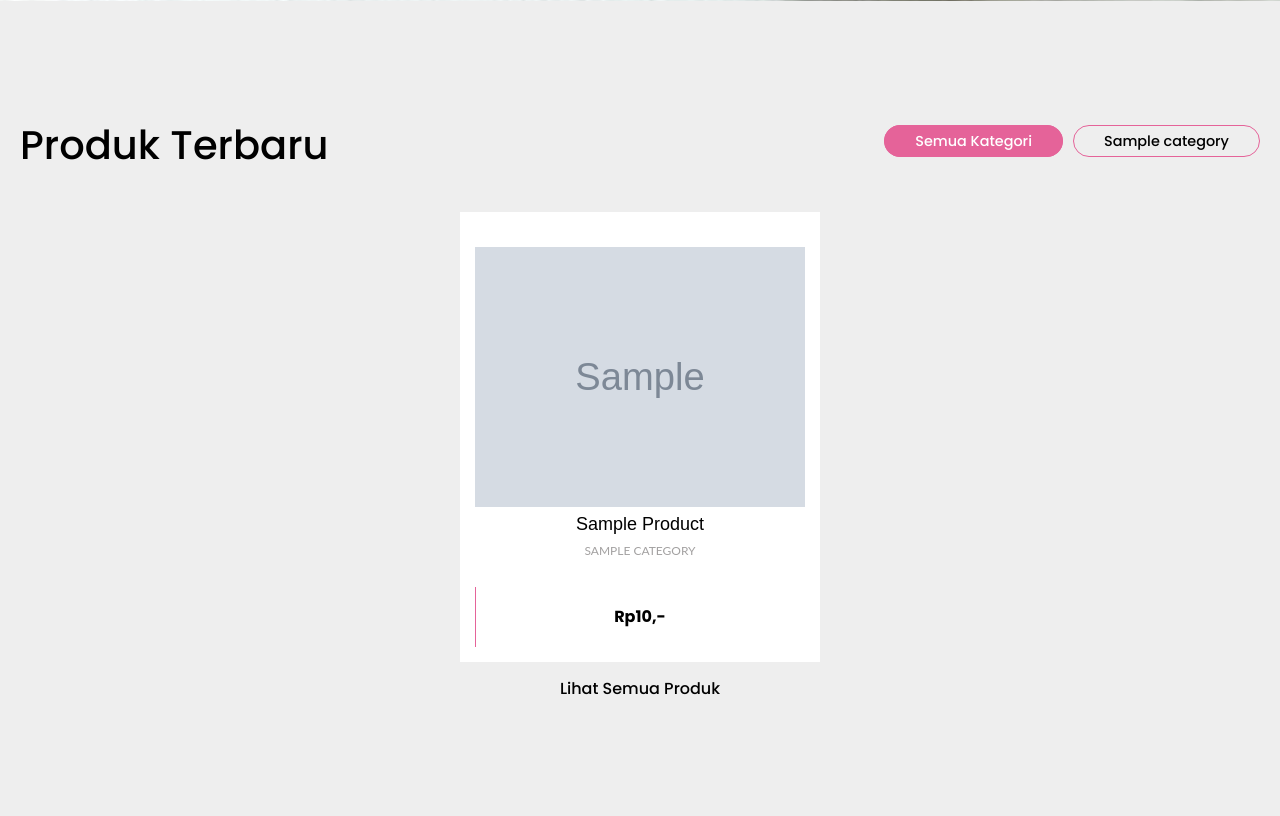
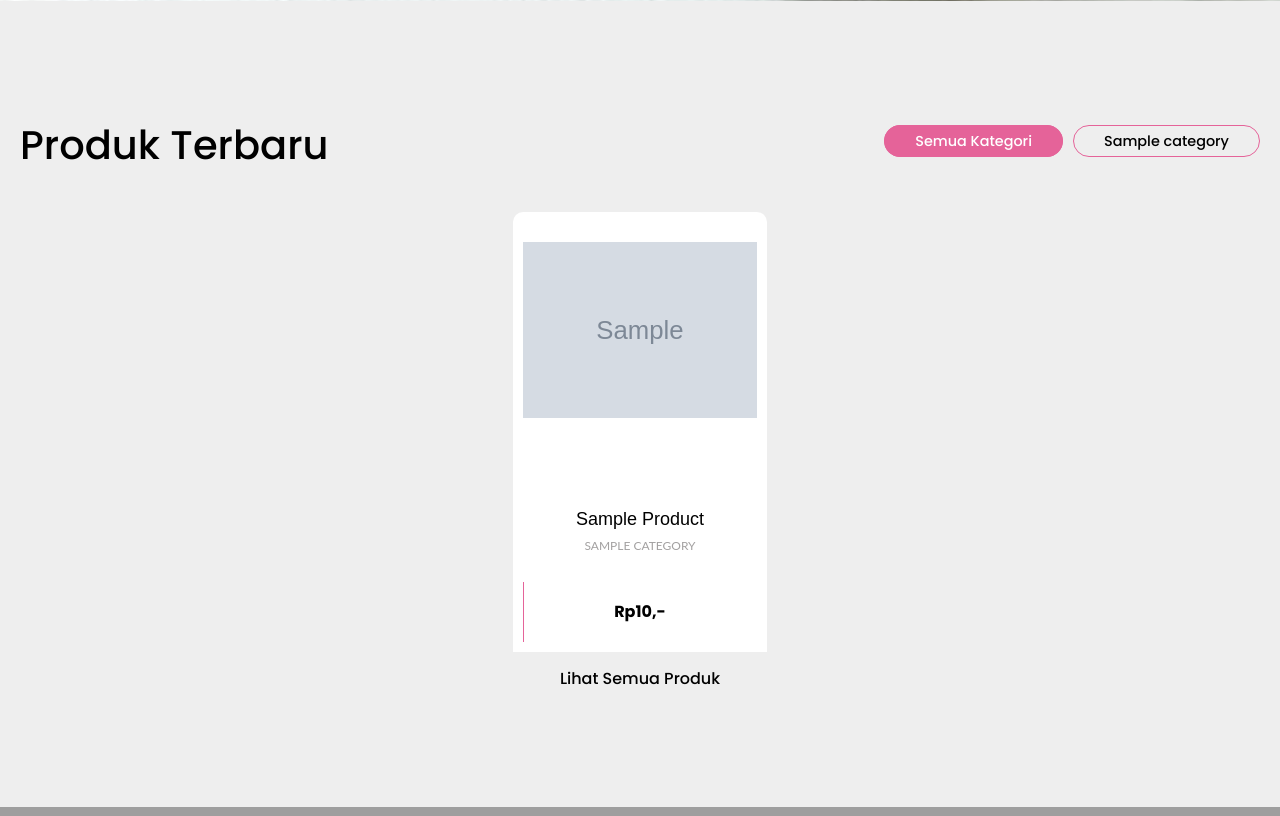
Before and after one commit to kikuk24/bungabunga, a CodeIgniter app: page /mywebsite/ in a window 1280 px wide. Shown: the part 847-1663 px from the top of the page. Run offline with CodeIgniter, Linux system fonts and the light colour scheme; tables that the repository leaves empty or names only in its code hold one stand-in row (values such as "Sample post"); grey boxes marked "Sample" are stand-in pictures; grey boxes are pictures that could not be loaded.

Commit message:
launching not fit

```diff
--- a/assets/css/app.css
+++ b/assets/css/app.css
@@ -1,4 +1,5 @@
 @import url('https://fonts.googleapis.com/css2?family=Dancing+Script:wght@400;500;600;700&family=Poppins:wght@300;500;600;700&family=Roboto:ital,wght@0,300;0,500;0,700;1,500&display=swap');
+
 * {
   font-family: 'Poppins', sans-serif;
   margin: 0;
@@ -248,7 +249,7 @@
 .header {
   padding: 2rem;
   display: flex;
-  background-image: url('/assets/img/banner.jpg');
+  background-image: url('/vendor/img/banner.jpg');
   background-size: cover;
   background-repeat: no-repeat;
   min-height: 100vh;
@@ -358,19 +359,21 @@
 
 
 .page-wrapper {
+  width: 230px;
   height: 100%;
-    display: table;
+  /* display: table; */
 }
 
-  .page-wrapper .page-inner {
+/* .page-wrapper .page-inner {
   display: table-cell;
   vertical-align: middle;
-  }
+} */
 
 .el-wrapper {
   width: 360px;
-    padding: 15px;
+  padding: 10px;
   margin: 15px auto;
+  border-radius: 10px 10px 0 0;
   background-color: var(--cardColor);
 }
 
@@ -489,7 +492,8 @@
   -ms-transform: translateY(-50%);
   -o-transform: translateY(-50%);
   transform: translateY(-50%);
-    color: #818181;
+  /* color: #818181; */
+  opacity: 0;
 }
 
 .el-wrapper:hover .add-to-cart {
@@ -497,7 +501,7 @@
 }
 
 .el-wrapper:hover .img {
-    webkit-filter: blur(7px);
+  /* webkit-filter: blur(7px); */
   -o-filter: blur(7px);
   -ms-filter: blur(7px);
   filter: blur(7px);
@@ -535,7 +539,7 @@
 .el-wrapper .img {
   padding: 20px 0;
   width: 100%;
-  height: 300px;
+  /* height: 300px; */
   -webkit-transition: all 800ms cubic-bezier(0, 0, 0.18, 1);
   -moz-transition: all 800ms cubic-bezier(0, 0, 0.18, 1);
   -o-transition: all 800ms cubic-bezier(0, 0, 0.18, 1);
@@ -569,7 +573,7 @@
 .h-bg .h-bg-inner {
   width: 50%;
   height: 100%;
-  background-color: #e5d4ce;
+  /* background-color: #e5d4ce; */
 }
 
 .info-inner {
@@ -701,9 +705,11 @@
 @media (max-width: 790px) {
 
   /* Navbar Style */
+
   nav .nav-bar {
     padding: 0 20px;
   }
+
   nav .nav-bar .sidebar-open {
     display: block;
   }
@@ -748,6 +754,7 @@
     display: block;
     margin-top: 20px;
   }
+
   /* header */
   .header {
     width: 100vw;
```
Also changed, not shown: images/product/cinderamata-20231020213453.jpg (added). Lines whose indentation alone changed are shown as unchanged.
